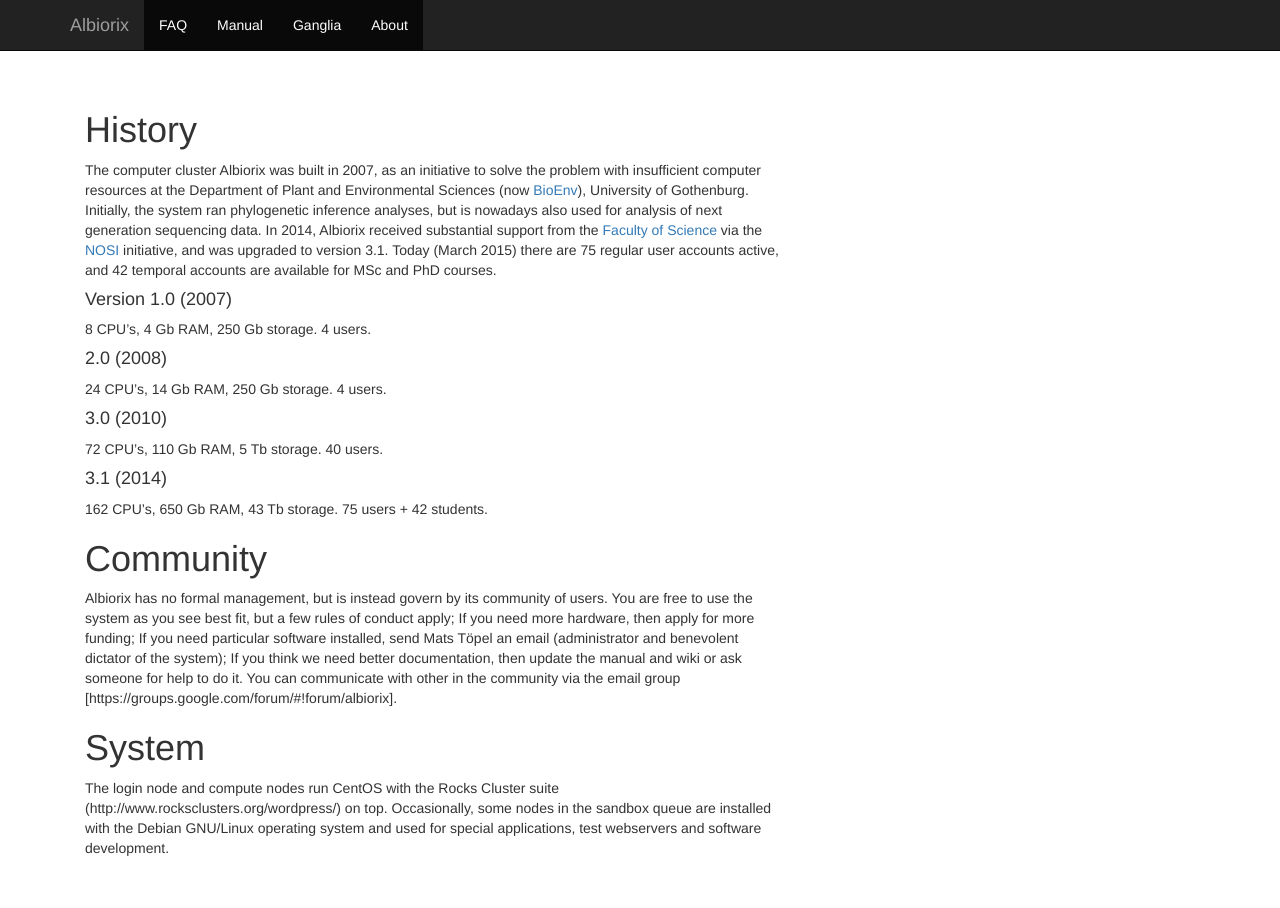
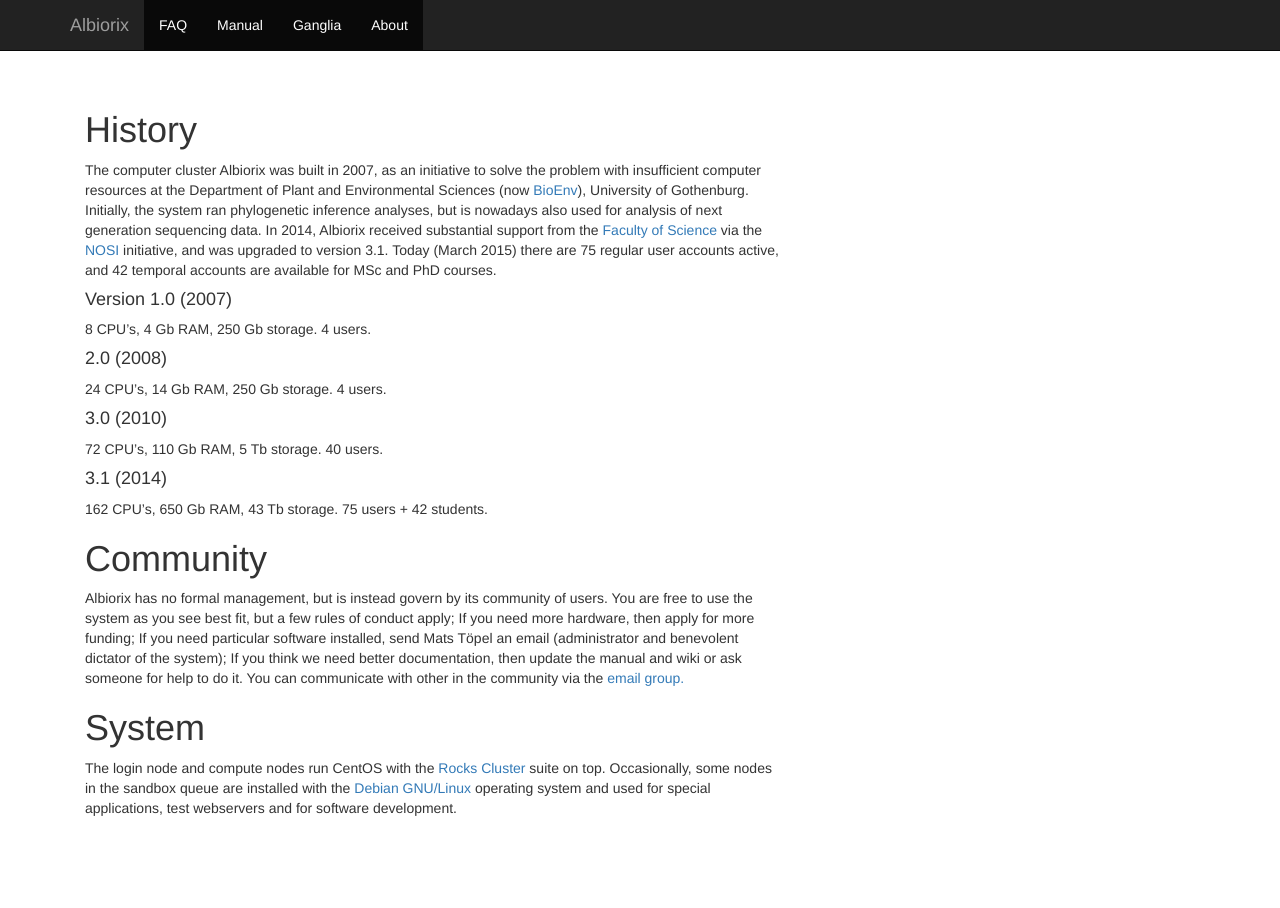
Before and after one commit to The-Bioinformatics-Group/Albiorix, a Jekyll site: the page built from site/about.html, in a window 1280 px wide. Built offline with Jekyll 4.4.1, drawn with Linux system fonts in a browser that asks for light colours; nearby versions of some CDN libraries.

Commit message:
Fixed some more links

```diff
--- a/site/about.html
+++ b/site/about.html
@@ -23,9 +23,9 @@
 
 
 <h1>Community</h1>
-<p>Albiorix has no formal management, but is instead govern by its community of users. You are free to use the system as you see best fit, but a few rules of conduct apply; If you need more hardware, then apply for more funding; If you need particular software installed, send Mats Töpel an email (administrator and benevolent dictator of the system); If you think we need better documentation, then update the manual and wiki or ask someone for help to do it. You can communicate with other in the community via the email group [https://groups.google.com/forum/#!forum/albiorix].</p>
+<p>Albiorix has no formal management, but is instead govern by its community of users. You are free to use the system as you see best fit, but a few rules of conduct apply; If you need more hardware, then apply for more funding; If you need particular software installed, send Mats Töpel an email (administrator and benevolent dictator of the system); If you think we need better documentation, then update the manual and wiki or ask someone for help to do it. You can communicate with other in the community via the <a href="https://groups.google.com/forum/#!forum/albiorix" target="_blank">email group.</a></p>
 
 <h1>System</h1>
-<p>The login node and compute nodes run CentOS with the Rocks Cluster suite (http://www.rocksclusters.org/wordpress/) on top. Occasionally, some nodes in the sandbox queue are installed with the Debian GNU/Linux operating system and used for special applications, test webservers and software development.</p>
+<p>The login node and compute nodes run CentOS with the <a href="http://www.rocksclusters.org/wordpress/" target="_blank">Rocks Cluster</a> suite on top. Occasionally, some nodes in the sandbox queue are installed with the <a href="https://www.debian.org/" target="_blank">Debian GNU/Linux</a> operating system and used for special applications, test webservers and for software development.</p>
 
 </class>
```
